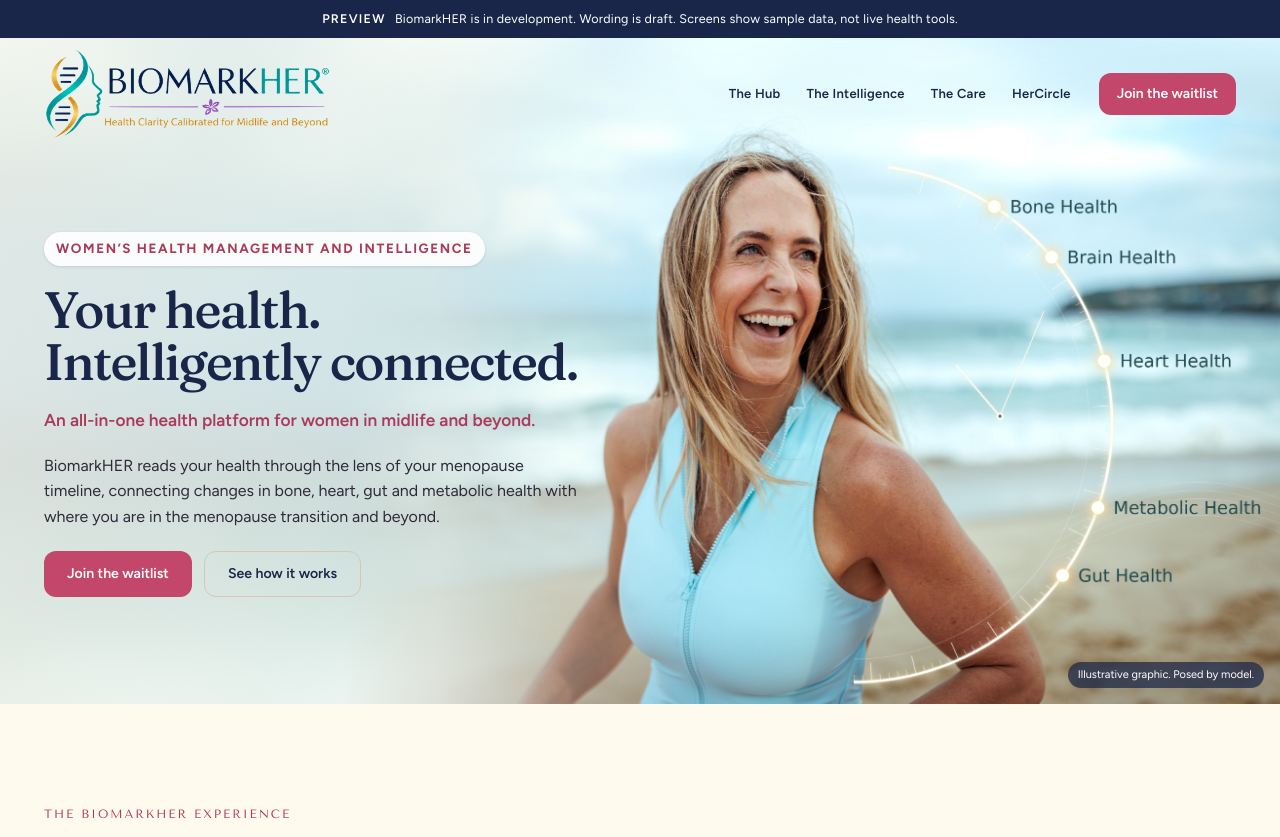
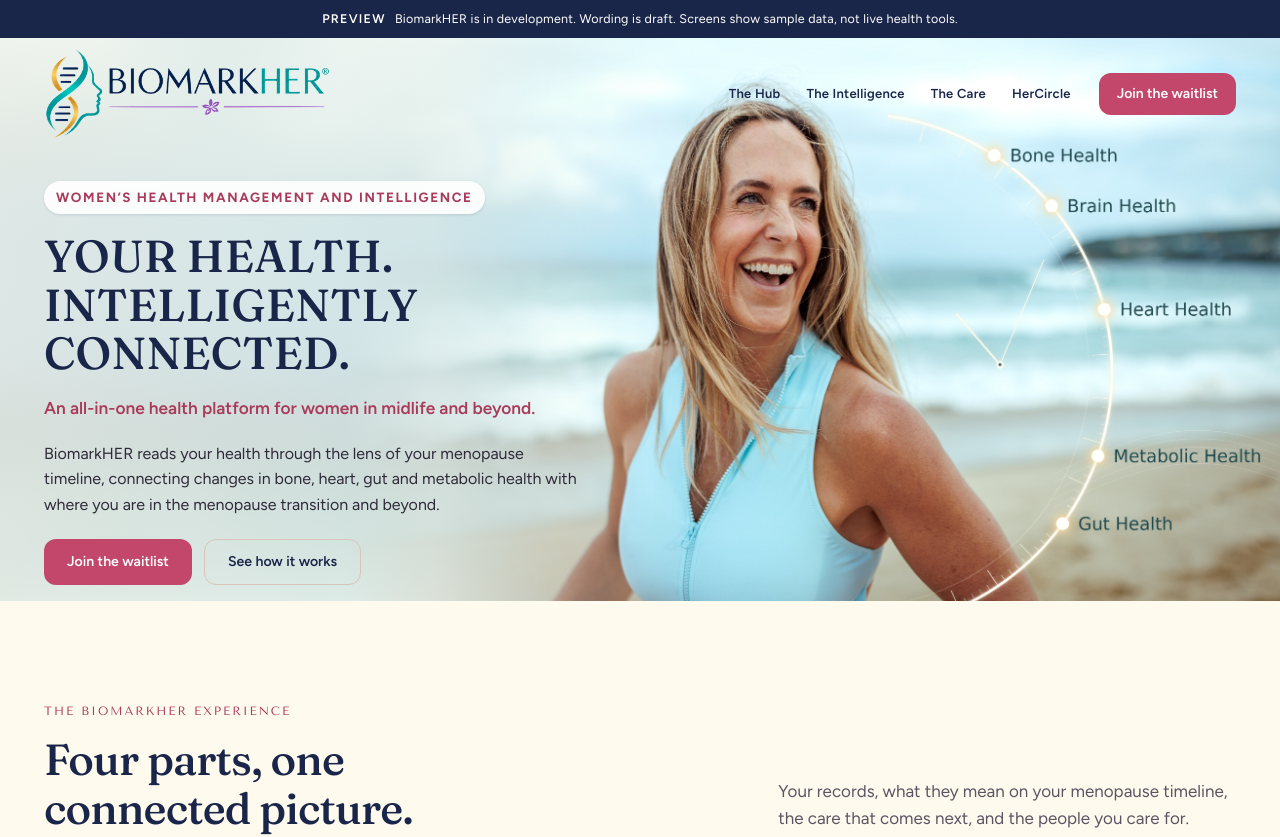
Before and after one commit to nielsoncmn/Biomarkher-site, a plain HTML site: page preview-large.html in a window 1280 px wide. Shown: the top 837 px of the page. Drawn offline with nearby package versions, Linux system fonts and the light colour scheme.

Commit message:
Drop the logo tagline, raise the hero and set the headline in capitals on both previews
Owner asks of 2026-11-22: take the tagline out of the header logo, move the hero image and text higher, and try the headline in all caps.
- New images/logo-lockup-notag.png: the official lockup with only the tagline line cleared; mark, wordmark and flower divider unchanged.
- Hero copy now sits at the top of the hero instead of being centred, the hero is shorter (44vw, min 540px) and the photo rides 4vw higher.
- Headline set in uppercase at a slightly smaller size so it keeps three lines.

Co-Authored-By: Claude Opus 5.5 <noreply@anthropic.com>
Claude-Session: https://claude.ai/code/session_01QDC9sVT6DyhrAGrqdGeFrA

```diff
--- a/preview-large.html
+++ b/preview-large.html
@@ -388,21 +388,21 @@ footer{background:var(--cream)}
 /* Hero: one continuous photograph under the header and copy (version five's hero), with the woman moved into the right half.
    The photo is right-anchored at 78vw wide so her hair starts near the centre line and the ring labels stay on screen;
    the left of the hero continues the photo's own sky and sea (its left edge, enlarged and blurred). */
-.bighero{position:relative;overflow:hidden;background:#DCE9EE;height:max(52vw,600px);max-height:900px;padding-block:0;margin-top:-112px}
+.bighero{position:relative;overflow:hidden;background:#DCE9EE;height:max(44vw,540px);max-height:800px;padding-block:0;margin-top:-112px}
 .bighero .bg{position:absolute;inset:-40px;background:url("images/hero-bright-clock.webp") 0% 35%/320% auto no-repeat;filter:blur(18px) saturate(1.05)}
-.bighero .img{position:absolute;bottom:0;right:-4.7vw;width:78vw;aspect-ratio:2048/1365;max-width:none}
+.bighero .img{position:absolute;bottom:-4vw;right:-4.7vw;width:78vw;aspect-ratio:2048/1365;max-width:none}
 .bighero .img img{width:100%;height:100%;object-fit:cover;-webkit-mask-image:linear-gradient(90deg,transparent 0%,#000 22%),linear-gradient(180deg,transparent 0%,#000 14%);-webkit-mask-composite:source-in;mask-image:linear-gradient(90deg,transparent 0%,#000 22%),linear-gradient(180deg,transparent 0%,#000 14%);mask-composite:intersect}
 .bighero .fade{position:absolute;inset:0;background:linear-gradient(90deg,rgba(255,250,238,.74) 0%,rgba(255,250,238,.58) 34%,rgba(255,250,238,0) 54%)}
-.bighero .wrap{position:relative;display:flex;align-items:center;height:100%;padding-top:112px;padding-bottom:24px}
+.bighero .wrap{position:relative;display:flex;align-items:flex-start;height:100%;padding-top:calc(112px + clamp(16px,2.4vw,40px));padding-bottom:24px}
 .bighero .copy{max-width:min(540px,46vw);display:grid;gap:clamp(10px,1.4vw,20px)}
-.bighero h1{font-size:clamp(30px,4vw,62px);line-height:1.03;letter-spacing:-.035em;color:var(--navy)}
+.bighero h1{font-size:clamp(28px,3.5vw,54px);line-height:1.08;letter-spacing:.005em;text-transform:uppercase;color:var(--navy)}
 .bighero .audience{font-size:clamp(15px,1.35vw,19px);font-weight:600;color:var(--berry-deep)}
 .bighero .lead{font-size:clamp(14px,1.25vw,18px);color:#2E2A38}
 .bighero .actions .btn{min-height:clamp(42px,3.6vw,50px);padding:0 clamp(14px,1.8vw,24px);font-size:clamp(13px,1.1vw,15px)}
 .bighero .eyebrow{justify-self:start;font-family:'Figtree',system-ui,sans-serif;font-weight:700;font-size:clamp(11.5px,1.05vw,13.5px);letter-spacing:.12em;color:var(--berry-deep);background:rgba(255,255,255,.9);padding:6px 12px;border-radius:999px;box-shadow:0 1px 3px rgba(26,38,73,.12)}
 .bighero .photo-note{left:auto;right:calc(4.7vw + 16px);bottom:16px;z-index:2}
 header.over{position:relative;z-index:5;background:transparent;border-bottom:0;backdrop-filter:none}
-@media (max-width:1060px){.bighero{margin-top:-96px}.bighero .wrap{padding-top:96px}.bighero .copy{max-width:44vw}}
+@media (max-width:1060px){.bighero{margin-top:-96px}.bighero .wrap{padding-top:calc(96px + 16px)}.bighero .copy{max-width:44vw}}
 @media (max-width:700px){
   .bighero{height:auto;max-height:none;margin-top:0;background:var(--cream)}
   .bighero .bg,.bighero .fade{display:none}
@@ -411,7 +411,7 @@ header.over{position:relative;z-index:5;background:transparent;border-bottom:0;b
   .bighero .photo-note{right:12px;bottom:12px}
   .bighero .wrap{padding-block:36px 56px;height:auto}
   .bighero .copy{max-width:640px}
-  .bighero h1{font-size:40px}.bighero .lead{font-size:16px}.bighero .audience{font-size:17px}
+  .bighero h1{font-size:34px}.bighero .lead{font-size:16px}.bighero .audience{font-size:17px}
   header.over{background:rgba(255,250,238,.95);border-bottom:1px solid var(--line)}
 }
 .featrow{padding-block:96px 40px;background:var(--cream)}
@@ -477,7 +477,7 @@ section{padding-block:120px}
 
 <header class="over">
   <div class="wrap nav">
-    <a class="logo" href="#top" aria-label="BiomarkHER home"><img src="images/logo-lockup.png" alt="BiomarkHER. Health Clarity Calibrated for Midlife and Beyond" width="1006" height="323"></a>
+    <a class="logo" href="#top" aria-label="BiomarkHER home"><img src="images/logo-lockup-notag.png" alt="BiomarkHER" width="1006" height="323"></a>
     <nav aria-label="Main">
       <a href="#hub">The Hub</a>
       <a href="#intelligence">The Intelligence</a>
```
Also changed, not shown: preview-vibrant.html (+7 -7 lines), images/logo-lockup-notag.png (added).
